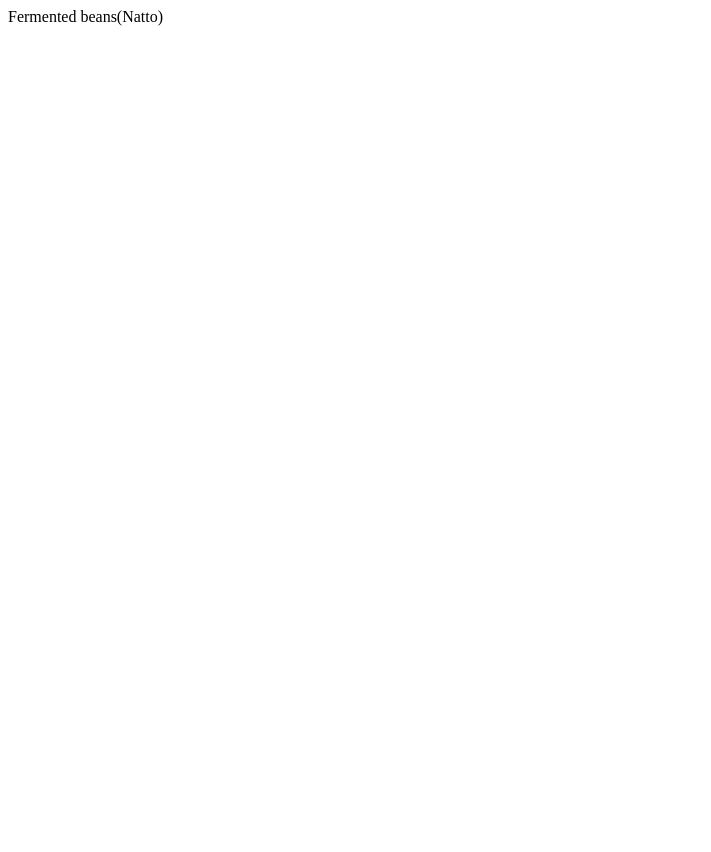
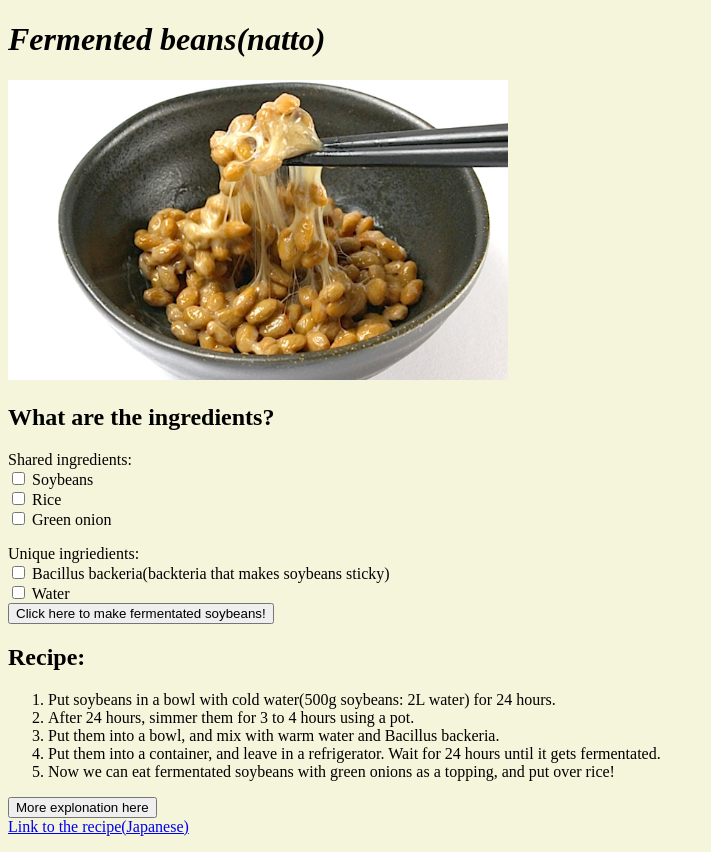
Before and after one commit to nagoax/nagoax, a plain HTML site: page Japanese_beans.html in a window 1280 px wide. Shown: the whole page, without its empty margins (0-711 px from the left). Before the commit the page ends 800 px from the top, so only its background shows below. Drawn offline with Linux system fonts and the light colour scheme.

Commit message:
Add files via upload

```diff
--- a/Japanese_beans.html
+++ b/Japanese_beans.html
@@ -1,10 +1,49 @@
 <!DOCTYPE html>
 <html>
 <head>
-    <title>One of the famous Japanese food</title>Fermented beans(Natto)
-
+    <title>One of the famous Japanese food </title>
+    <style>
+        body
+            {
+                background-color: beige;
+            }
+    </style>
+    <script>
+        function hey()
+        {
+            alert("One of my faviorite Japanese dish! Very Traditonal!")
+        }
+    </script>
 </head>
 <body>
-
+<form>
+    <h1><i>Fermented beans(natto)</i></h1>
+    <img src="japanese_beans.jpg" style="height: 300px; width:500px;">
+<h2><b>What are the ingredients?</b></h2>
+<p>
+Shared ingredients:<br>
+<input type="checkbox" name= "beans" value="beans"> Soybeans<br>
+<input type="checkbox" name="rice" value="rice"> Rice<br>
+<input type="checkbox" name="greenonion" value="greenonion"> Green onion<br>
+</p>
+<p>
+Unique ingriedients:<br>
+<input type="checkbox" name="bacillus" value="bacillus"> Bacillus backeria(backteria that makes soybeans sticky)<br>
+<input type="checkbox" name="water" value="water"> Water<br>
+<input type="reset" name="reset" value="Click here to make fermentated soybeans!"
+</p>
+<h2>Recipe:</h2>
+<p>
+    <ol>
+        <li>Put soybeans in a bowl with cold water(500g soybeans: 2L water) for 24 hours.</li>
+        <li>After 24 hours, simmer them for 3 to 4 hours using a pot. </li>
+        <li>Put them into a bowl, and mix with warm water and  Bacillus backeria.</li>
+        <li>Put them into a container, and leave in a refrigerator. Wait for 24 hours until it gets fermentated.</li>
+        <li>Now we can eat fermentated soybeans with green onions as a topping, and put over rice!</li>
+    </ol>
+<input type="button" name="More explonation here" value="More explonation here" onclick="hey();"><br>
+<a href="https://kawashima-ya.jp/contents/?p=465">Link to the recipe(Japanese)</a>
+</p>
+</form>
 </body>
 </html>
```
